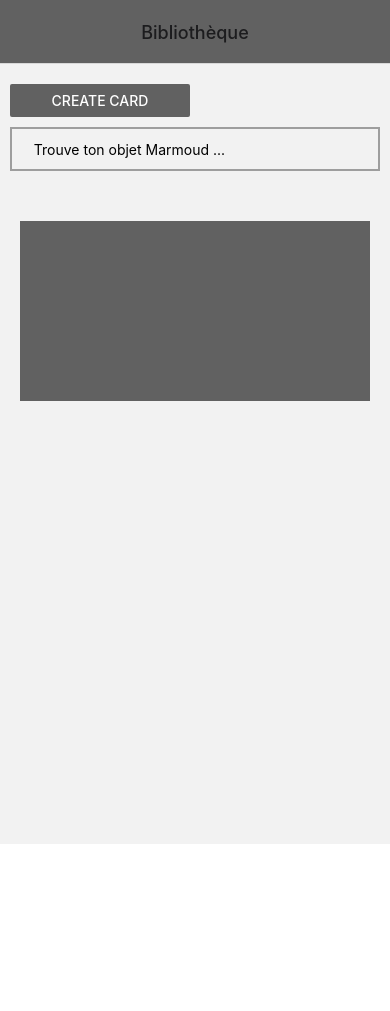
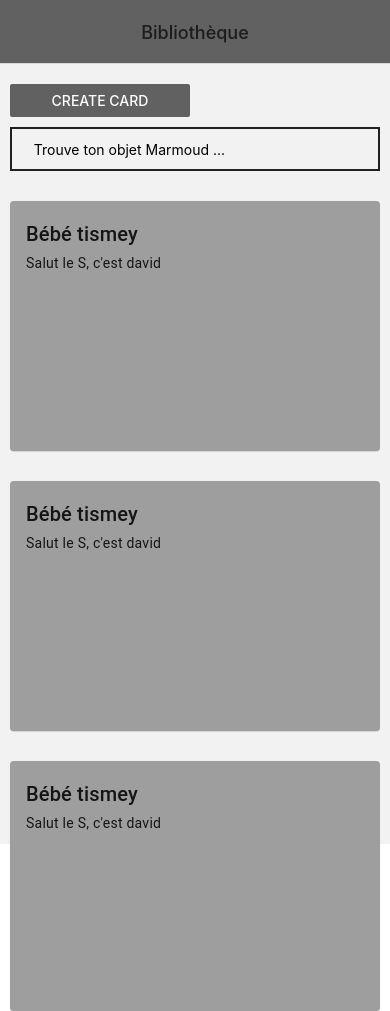
Before and after one commit to kevinguyodo/Wejmi, a React Native app in the folder Wejmi/: screen / in a window 390 px wide. Before the commit the page ends 844 px from the top, so only its background shows below. Built offline with nearby package versions, Linux system fonts and the light colour scheme.

Commit message:
Add Card and touchable/scroll

```diff
--- a/Wejmi/components/Home.js
+++ b/Wejmi/components/Home.js
@@ -7,9 +7,9 @@ import {
   TextInput,
   TouchableOpacity,
   ImageBackground,
+  ScrollView,
 } from "react-native";
-import { Card } from 'react-native-paper';
-
+import { Card, Title, Paragraph } from "react-native-paper";
 
 export default ({ navigation }) => {
   const viewDetails = () => {
@@ -18,7 +18,10 @@ export default ({ navigation }) => {
   const ViewCreate = () => {
     navigation.navigate("Create");
     console.log("create Page");
+  };
 
+  const onPress = () => {
+    console.log("Ca marche GG");
   };
 
   return (
@@ -29,56 +32,97 @@ export default ({ navigation }) => {
           style={styles.header}
           title="Create Card"
           onPress={ViewCreate}
-          color='#616161'>
-        </Button>
+          color="#616161"
+        ></Button>
       </View>
       {/* -------------------------------------------------------------------------------- */}
 
       <View style={styles.inputTxt}>
         <TextInput
-        style={{height: 40, paddingLeft:10}}
-
-        placeholder="   Trouve ton objet Marmoud ..."/>
+          style={{ height: 40, paddingLeft: 10 }}
+          placeholder="   Trouve ton objet Marmoud ..."
+        />
       </View>
       {/* -------------------------------------------------------------------------------- */}
 
-      <View style={styles.containerHome}>
+      <ScrollView style={styles.containerHome}>
+        <TouchableOpacity style={styles.button} onPress={onPress}>
+          <Card
+            style={{
+              marginTop: 30,
+              backgroundColor: "#9E9E9E",
+              marginLeft: 10,
+              marginRight: 10,
+              height: 250,
+            }}
+          >
+            <Card.Content>
+              <Title>Bébé tismey</Title>
+              <Paragraph>Salut le S, c'est david</Paragraph>
+            </Card.Content>
+          </Card>
+        </TouchableOpacity>
 
-      <Card>
+        <TouchableOpacity style={styles.button} onPress={onPress}>
+          <Card
+            style={{
+              marginTop: 30,
+              backgroundColor: "#9E9E9E",
+              marginLeft: 10,
+              marginRight: 10,
+              height: 250,
+            }}
+          >
+            <Card.Content>
+              <Title>Bébé tismey</Title>
+              <Paragraph>Salut le S, c'est david</Paragraph>
+            </Card.Content>
+          </Card>
+        </TouchableOpacity>
 
+        <TouchableOpacity style={styles.button} onPress={onPress}>
+          <Card
+            style={{
+              marginTop: 30,
+              backgroundColor: "#9E9E9E",
+              marginLeft: 10,
+              marginRight: 10,
+              height: 250,
+            }}
+          >
+            <Card.Content>
+              <Title>Bébé tismey</Title>
+              <Paragraph>Salut le S, c'est david</Paragraph>
+            </Card.Content>
           </Card>
-      </View>
+        </TouchableOpacity>
+      </ScrollView>
       {/* -------------------------------------------------------------------------------- */}
-
     </View>
   );
 };
 
-
-
 const styles = StyleSheet.create({
-
   containHeader: {
     marginRight: 200,
     marginLeft: 10,
     marginTop: 20,
-
   },
 
   inputTxt: {
     borderWidth: 2,
-    borderColor: "#9E9E9E",
+    borderColor: "#212121",
     marginTop: 10,
     marginLeft: 10,
     marginRight: 10,
   },
-  containerHome: {
+  containHome: {
     flex: 1,
-    justifyContent: 'center',
+    justifyContent: "center",
     padding: 90,
-    backgroundColor: '#616161',
+    backgroundColor: "#616161",
     marginTop: 50,
-    marginLeft:20,
-    marginRight:20,
+    marginLeft: 20,
+    marginRight: 20,
   },
 });
```
Lines whose indentation alone changed are shown as unchanged.
